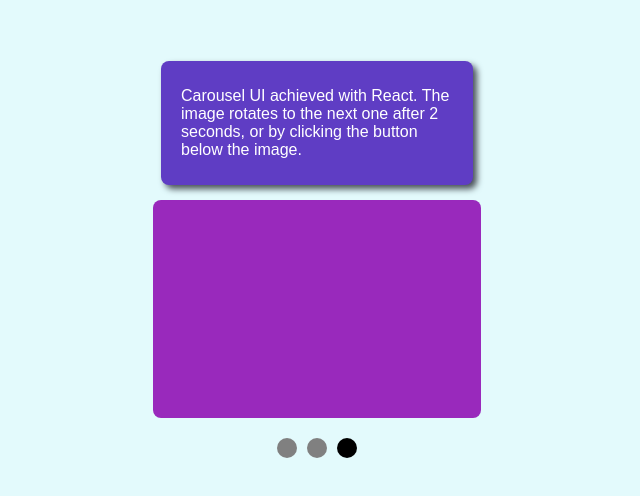
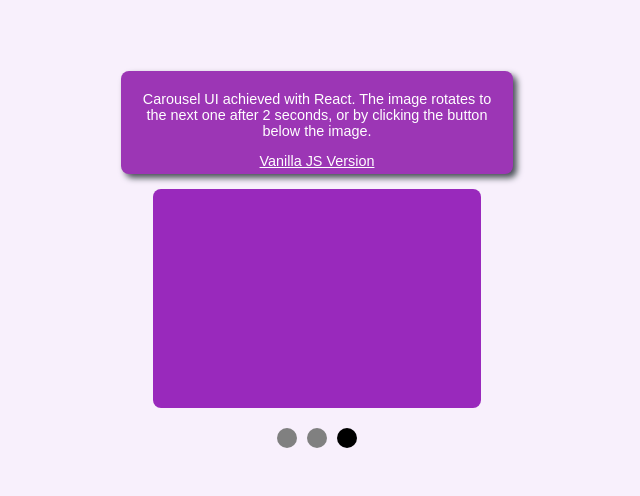
Before and after one commit to YutaMoriJP/Carousel-React, a React (Create React App) app: page / in a window 1280 px wide. Shown: the part 146-642 px from the top of the page, without its empty margins (331-971 px from the left). Built offline with nearby package versions, Linux system fonts and the light colour scheme.

Commit message:
minor updates

```diff
--- a/src/Components/Text.js
+++ b/src/Components/Text.js
@@ -3,19 +3,31 @@ import TextStyled from "../styles/Text";
 import styled from "styled-components";
 
 export const Wrapper = styled.article`
-  background: #5f3dc4;
-  max-width: 300px;
+  background: #9c36b5;
+  max-width: 400px;
   width: 80%;
   min-width: 180px;
-  padding: 10px 20px;
+  padding: 5px 20px;
   border-radius: 8px;
   box-shadow: 4px 4px 6px #495057;
+  font-size: 0.9rem;
+  text-align: center;
+  a {
+    color: white;
+  }
 `;
 
 const Text = ({ children }) => {
   return (
     <Wrapper>
       <TextStyled>{children}</TextStyled>
+      <a
+        href="https://vanilla-carousel.netlify.app/"
+        target="_blank"
+        rel="noreferrer"
+      >
+        Vanilla JS Version
+      </a>
     </Wrapper>
   );
 };
--- a/src/styles/Global.js
+++ b/src/styles/Global.js
@@ -5,7 +5,7 @@ const Global = createGlobalStyle`
         box-sizing: border-box;
     }
     body {
-    background-color: #e3fafc;
+    background-color: #f8f0fc;
     font-family: Arial, Helvetica, sans-serif;
     }
 `;
```
Also changed, not shown: 1 other file (tests, documents, lock files or other folders).
